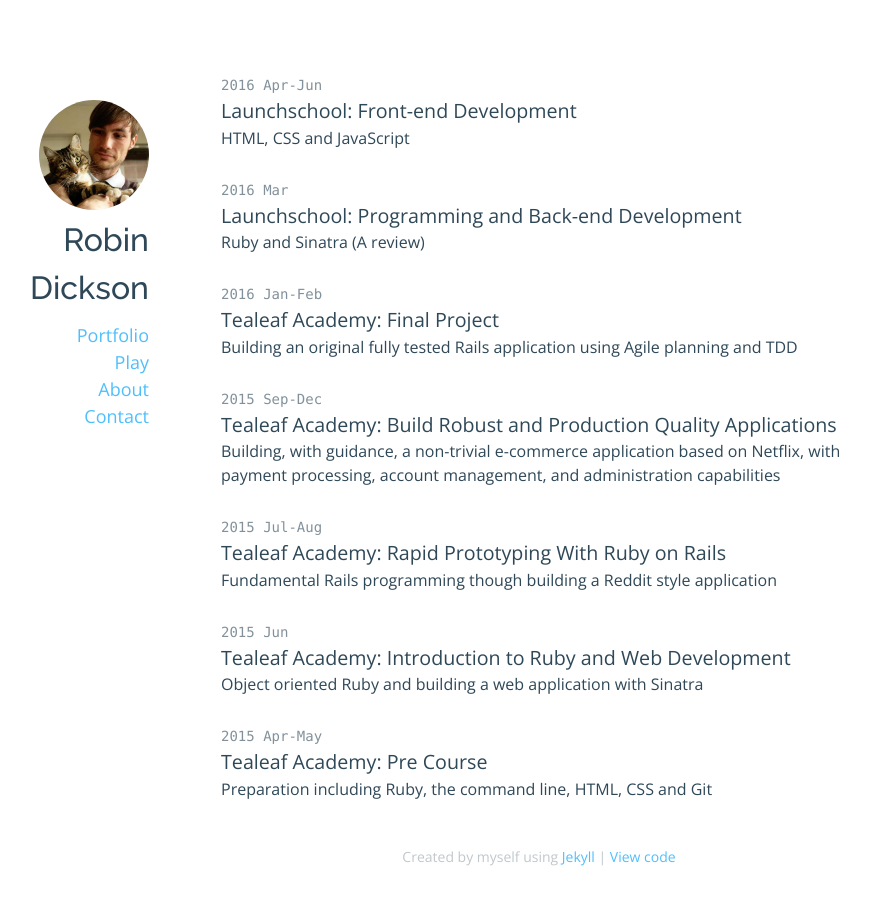
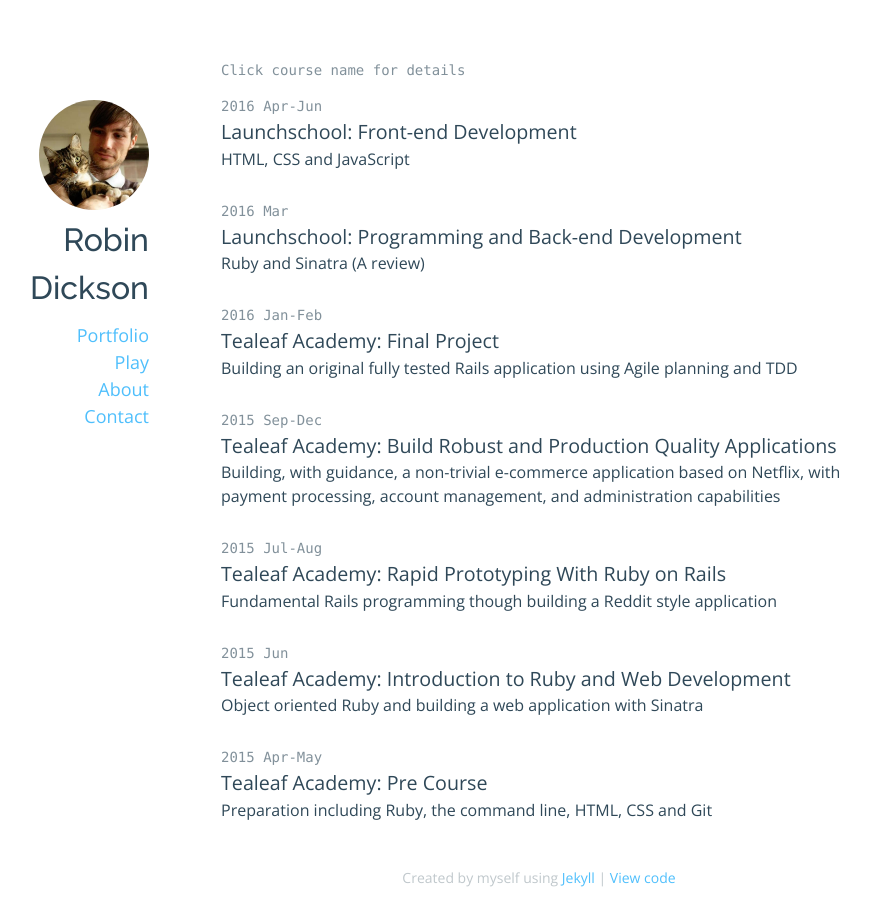
Before and after one commit to rbndickson/rbndickson.github.io, a Jekyll site: the page built from courses.html, in a window 1280 px wide. Shown: the whole page, without its empty margins (191-1061 px from the left). Built offline with Jekyll 4.4.1, drawn with Linux system fonts in a browser that asks for light colours; nearby versions of some CDN libraries.

Commit message:
Add instructions on courses page

```diff
--- a/_sass/_courses.scss
+++ b/_sass/_courses.scss
@@ -1,3 +1,9 @@
+.light-mono-text {
+  font-family: 'Monaco', 'Consolas', 'Lucida Console', monospace;
+  font-size: 14px;
+  opacity: .6;
+}
+
 .course-item {
   display: block;
   padding: 15px;
@@ -11,10 +17,8 @@
   }
 }
 
-.period {
-  font-family: 'Monaco', 'Consolas', 'Lucida Console', monospace;
-  font-size: 14px;
-  opacity: .6;
+.course-instructions, {
+  margin: 0 15px;
 }
 
 .course-details {
--- a/courses.html
+++ b/courses.html
@@ -1,12 +1,15 @@
 ---
 layout: default
 ---
+<p class="course-instructions light-mono-text">
+  Click course name for details
+</p>
 <ol>
 
   {% for course in site.courses reversed %}
     <li class="course-item">
       <section class="course-summary">
-        <h4 class="period">{{ course.period }}</h4>
+        <h4 class="light-mono-text">{{ course.period }}</h4>
         <h2><a href="javascript:void(0)">{{ course.title }}</a></h2>
         <p>
           {{ course.description }}
```
